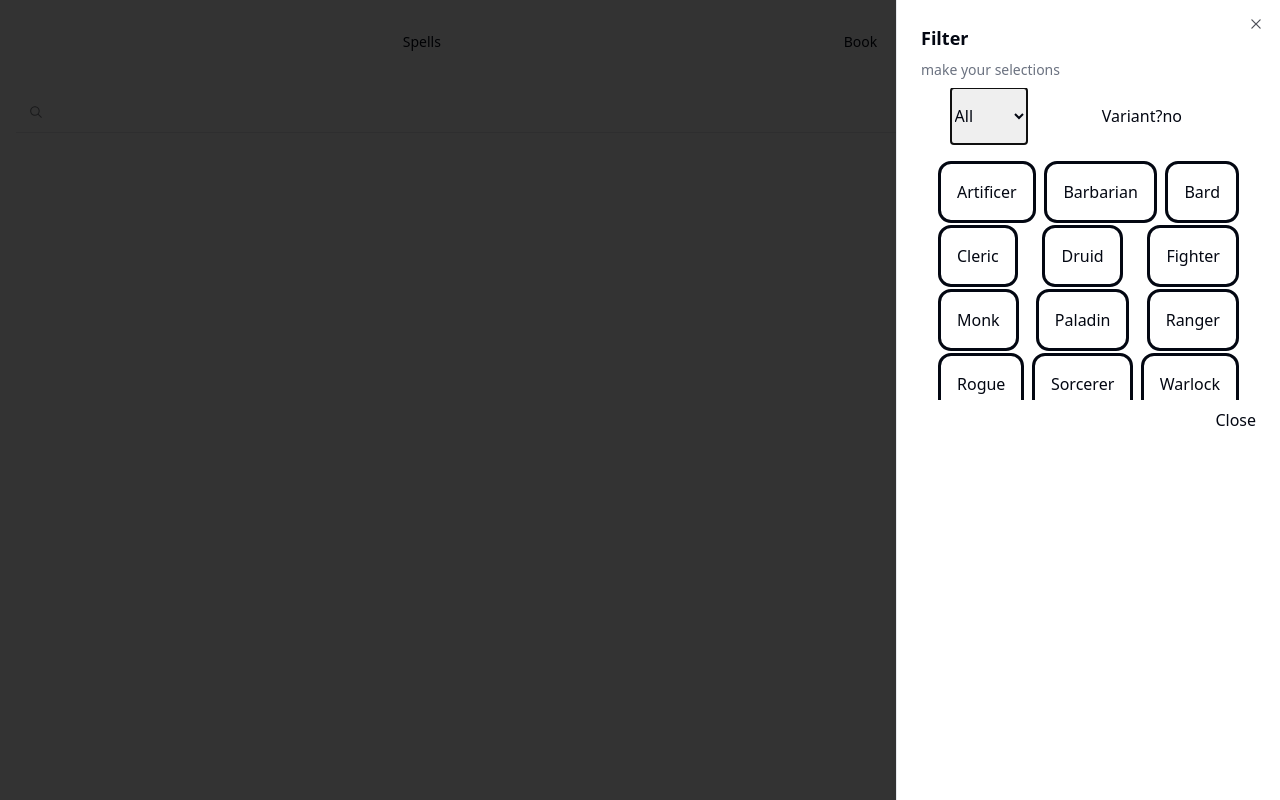
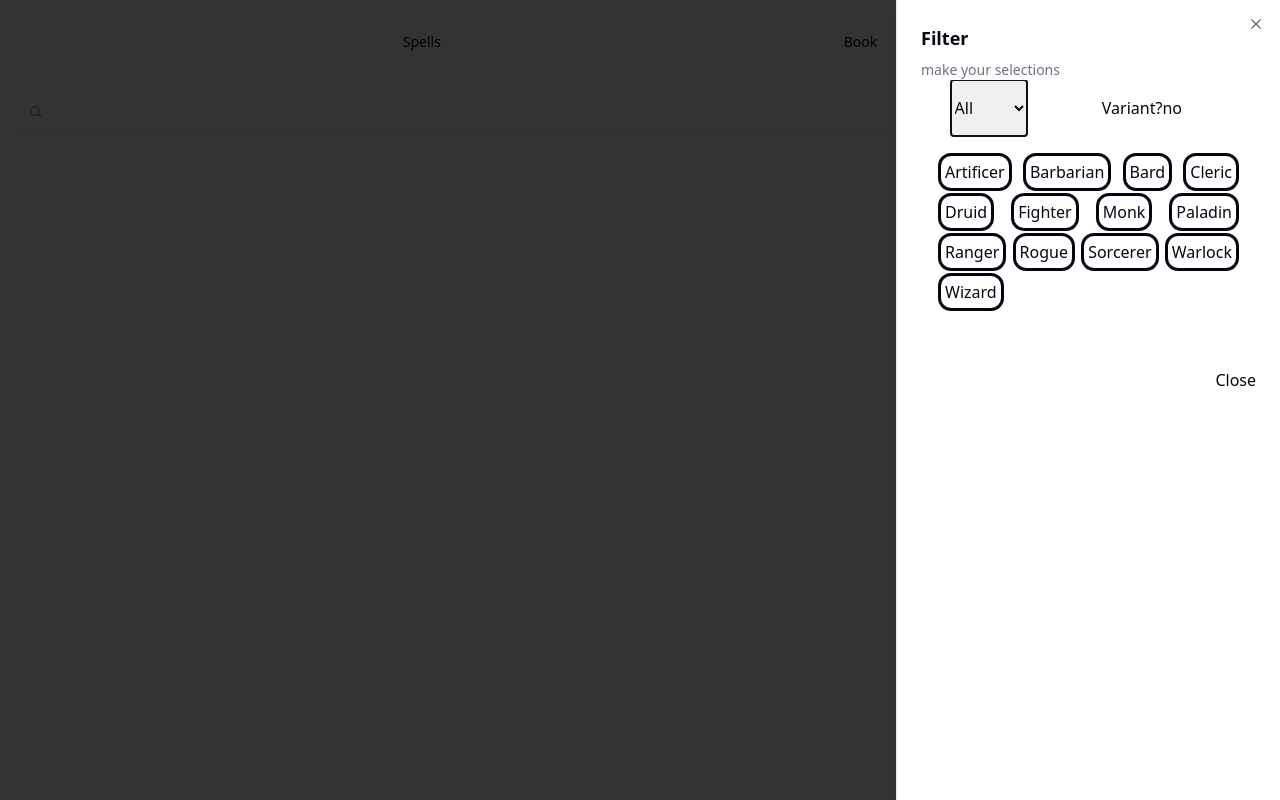
Before and after one commit to koowip/dnd-pwa, a React (Vite) app: page / in a window 1280 px wide. Both pictures are taken after a click on the button 1240 px from the left and 112 px from the top of the page. Built offline with nearby package versions, Linux system fonts and the light colour scheme.

Commit message:
Fixed the nonscroll in filter sheet & chevronicon now rotating on accordion down. TODO: styling fixing state issue

```diff
--- a/src/components/FilterSheet.tsx
+++ b/src/components/FilterSheet.tsx
@@ -10,11 +10,11 @@ import {
 } from "@/components/ui/sheet";
 import { HamburgerMenuIcon } from "@radix-ui/react-icons";
 import useClassStore from "@/lib/services/StoreService";
+import { useEffect } from "react";
 
 const FilterSheet = ({}: any) => {
   //This is here becuase of the stupid rendering when state changes being async,
   //This forces the state is be updated when button is clicked, not queued for later
-  //useEffect(() => {}, [isSelectedClass]);
 
   const {
     selectedLevel,
@@ -27,6 +27,9 @@ const FilterSheet = ({}: any) => {
     toggleVariant,
     toggleOffSubClasses,
   } = useClassStore();
+
+
+  useEffect(() => {}, [selectedSubClass, toggleClass]);
 
   const classSubclassToggle = (e: string) => {
     toggleClass(e);
@@ -52,11 +55,13 @@ const FilterSheet = ({}: any) => {
       <SheetTrigger>
         <HamburgerMenuIcon className="mr-2 h-4 w-4 shrink-0 opacity-50" />
       </SheetTrigger>
+      <div className="overflow-y-auto">
       <SheetContent>
         <SheetHeader>
           <SheetTitle>Filter</SheetTitle>
           <SheetDescription>make your selections</SheetDescription>
-          <div className="max-h-screen overflow-y-auto">
+          </SheetHeader>
+          <div className="overflow-y-auto">
             <div className="flex justify-around">
               <select onChange={handleLevelChange} defaultValue={selectedLevel}>
                 <option value ="-1">All</option>
@@ -73,8 +78,6 @@ const FilterSheet = ({}: any) => {
               </select>
               <div className="flex justify-center p-4">
                 <label>Variant?</label>
-
-                {/* This would be a great place for the small vertical seperator from shad */}
                 <button
                   className="w-2 h-2 pr-12"
                   onClick={() => handleTogglerVariant()}
@@ -83,15 +86,15 @@ const FilterSheet = ({}: any) => {
                 </button>
               </div>
             </div>
-            <div className="flex flex-col justify-between">
-              <div className="h-56 flex flex-wrap justify-between p-4">
+            <div className="flex flex-col justify-evenly">
+              <div className=" flex flex-wrap justify-between p-4">
                 {Object.entries(selectedClass).map(
                   ([classLabel, isSelected]) => (
                     <button
                       className={
                         isSelected
-                          ? " bg-green-200 m-1 p-4 outline rounded-md"
-                          : "m-1 p-4 outline rounded-md"
+                          ? " bg-green-200 m-1 p-1 outline rounded-md"
+                          : "m-1 p-1 outline rounded-md"
                       }
                       key={classLabel}
                       onClick={() => classSubclassToggle(classLabel)}
@@ -112,7 +115,7 @@ const FilterSheet = ({}: any) => {
                           const subClassName = Object.keys(subclassObj)[0];
                           return (
                             <button
-                              className="m-1 p-4 outline rounded-md"
+                              className="m-1 p-1 outline rounded-md"
                               key={subClassName}
                               onClick={() =>
                                 toggleSubClass(className, subClassName)
@@ -131,13 +134,13 @@ const FilterSheet = ({}: any) => {
               </div>
             </div>
           </div>
-        </SheetHeader>
         <SheetFooter>
           <SheetClose>
             <div className="pt-2">Close</div>
           </SheetClose>
         </SheetFooter>
       </SheetContent>
+    </div>
     </Sheet>
   );
 };
--- a/src/components/SpellAccordion.tsx
+++ b/src/components/SpellAccordion.tsx
@@ -40,7 +40,7 @@ const SpellAccordion = (props: any) => {
               <strong>
                 {sp.time[0].number} {sp.time[0].unit}
               </strong>
-              <ChevronDownIcon className="h-4 w-4 shrink-0 text-muted-foreground transition-transform duration-200" />
+              <ChevronDownIcon className={hideContent? "h-4 w-4 shrink-0 text-muted-foreground transition-transform duration-200" : "h-4 w-4 shrink-0 text-muted-foreground transition-transform duration-200 rotate-180"} />
             </CardDescription>
           </CardHeader>
         </div>
--- a/src/components/ui/accordion.tsx
+++ b/src/components/ui/accordion.tsx
@@ -21,8 +21,7 @@ AccordionItem.displayName = "AccordionItem"
 const AccordionTrigger = React.forwardRef<
   React.ElementRef<typeof AccordionPrimitive.Trigger>,
   React.ComponentPropsWithoutRef<typeof AccordionPrimitive.Trigger>
->(({ className, children, styleOverride, ...props }, ref) => {
-  if(!styleOverride){
+>(({ className, children, ...props }, ref) => {
     return (
     <AccordionPrimitive.Header className="flex">
       <AccordionPrimitive.Trigger
@@ -38,23 +37,6 @@ const AccordionTrigger = React.forwardRef<
       </AccordionPrimitive.Trigger>
     </AccordionPrimitive.Header>
     )
-  } else {
-    return (
-      <AccordionPrimitive.Header className="flex">
-        <AccordionPrimitive.Trigger
-          ref={ref}
-          className={cn(
-            "flex flex-1 items-center text-sm font-medium transition-all [&[data-state=open]>svg]:rotate-180",
-            className
-          )}
-          {...props}
-        >
-          {children}
-          <ChevronDownIcon className="h-4 w-4 shrink-0 text-muted-foreground transition-transform duration-200" />
-        </AccordionPrimitive.Trigger>
-      </AccordionPrimitive.Header>
-    )
-  }
 })
 AccordionTrigger.displayName = AccordionPrimitive.Trigger.displayName
 
--- a/src/components/ui/sheet.tsx
+++ b/src/components/ui/sheet.tsx
@@ -38,7 +38,7 @@ const sheetVariants = cva(
           "inset-x-0 bottom-0 border-t data-[state=closed]:slide-out-to-bottom data-[state=open]:slide-in-from-bottom",
         left: "inset-y-0 left-0 h-full w-3/4 border-r data-[state=closed]:slide-out-to-left data-[state=open]:slide-in-from-left sm:max-w-sm",
         right:
-          "inset-y-0 right-0 h-full w-3/4 border-l data-[state=closed]:slide-out-to-right data-[state=open]:slide-in-from-right sm:max-w-sm",
+          "overflow-y-auto inset-y-0 right-0 h-full w-3/4 border-l data-[state=closed]:slide-out-to-right data-[state=open]:slide-in-from-right sm:max-w-sm",
       },
     },
     defaultVariants: {
--- a/src/lib/services/StoreService.ts
+++ b/src/lib/services/StoreService.ts
@@ -230,6 +230,7 @@ const useClassStore = create<StoreState>((set) => ({
 
 
 
+  // Doesn't call subclass state function so doesn't update new string subclass array
   toggleOffSubClasses: (className) =>
     set((state) => ({
       selectedSubClass: {
```
